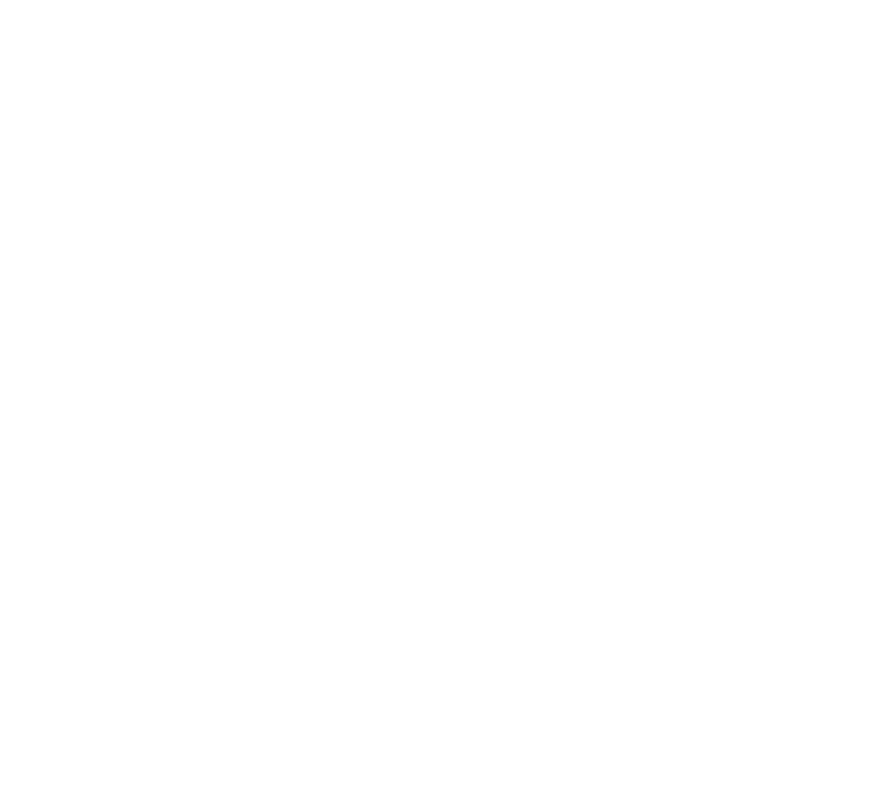
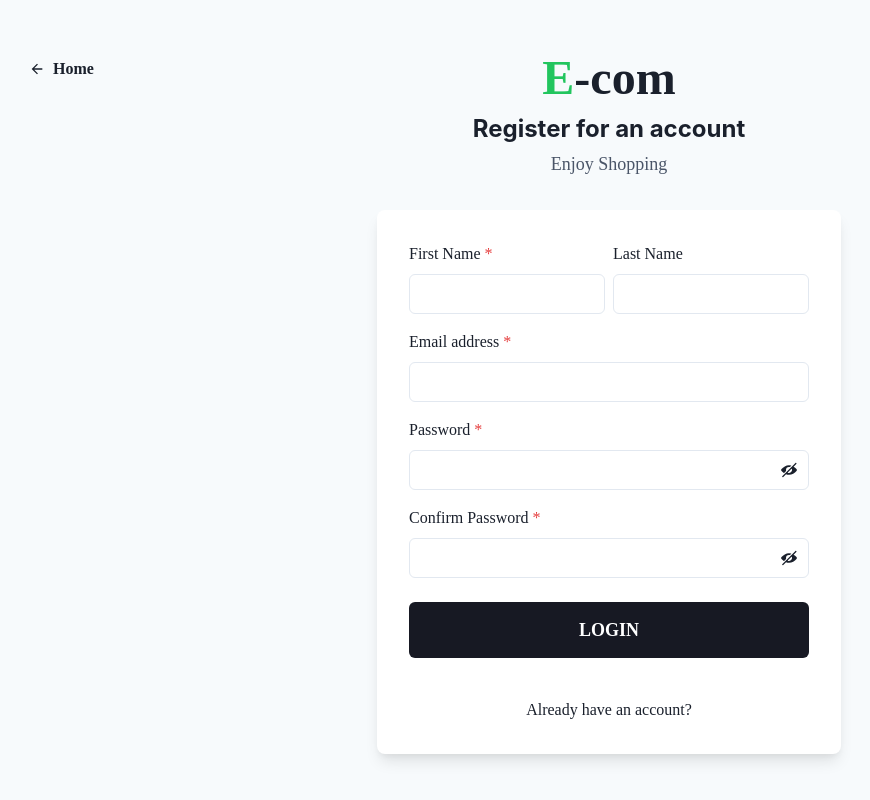
Before and after one commit to aminbista66/ecommerce, a React (Vite) app in the folder frontend/: page /register in a window 1280 px wide. Before the commit this address had no page. Shown: the whole page, without its empty margins (31-901 px from the left). Built offline with nearby package versions, Linux system fonts and the light colour scheme; a web font is replaced by a local one.

Commit message:
login/register page completed

```diff
--- a/frontend/package.json
+++ b/frontend/package.json
@@ -11,6 +11,7 @@
   },
   "dependencies": {
     "@ant-design/icons": "^5.1.4",
+    "@chakra-ui/icons": "^2.0.19",
     "@chakra-ui/react": "^2.7.0",
     "@emotion/react": "^11.11.1",
     "@emotion/styled": "^11.11.0",
--- a/frontend/src/App.jsx
+++ b/frontend/src/App.jsx
@@ -3,6 +3,7 @@
 import ProductDetail from './pages/ProductDetail'
 import Cart from './pages/Cart'
 import Login from './pages/Login'
+import Register from './pages/Register'
 
 function App() {
   return (
@@ -11,6 +12,7 @@
       <Route element={<ProductDetail/>} path="/product/:product_id" />
       <Route element={<Cart/>} path="/cart" />
       <Route element={<Login/>} path="/login"/>
+      <Route element={<Register/>} path="/register"/>
     </Routes>
   )
 }
--- a/frontend/src/pages/Login.jsx
+++ b/frontend/src/pages/Login.jsx
@@ -10,16 +10,36 @@
   Heading,
   Text,
   useColorModeValue,
+  InputGroup,
+  InputRightElement,
+  Center,
 } from "@chakra-ui/react";
-import { BiArrowBack } from "react-icons/bi";
+import { ViewIcon, ViewOffIcon, ArrowBackIcon } from '@chakra-ui/icons';
 import { Logo } from "../components";
+import { useNavigate } from "react-router-dom";
+import { useState } from "react";
 
 export default function Login() {
+  const navigate = useNavigate();
+  const initialData = Object.freeze({
+    email: "",
+    password: "",
+  });
+
+  const [data, setData] = useState(initialData);
+  const [showPassword, setShowPassword] = useState(false);
+
+  const handleChange = (e) => {
+    setData({
+      ...data,
+      [e.target.name]: e.target.value.trim(),
+    });
+  };
   return (
     <>
       <Box bg={useColorModeValue("gray.50", "gray.800")}>
         <Button
-          leftIcon={<BiArrowBack />}
+          leftIcon={<ArrowBackIcon />}
           color={"grey.900"}
           variant="link"
           sx={{
@@ -29,6 +49,7 @@
             outline: "none",
             padding: "10px",
           }}
+          onClick={() => navigate("/")}
         >
           Home
         </Button>
@@ -67,11 +88,27 @@
             <Stack spacing={4}>
               <FormControl id="email">
                 <FormLabel>Email address</FormLabel>
-                <Input type="email" name="email" />
+                <Input type="email" name="email" onChange={handleChange} />
               </FormControl>
               <FormControl id="password">
                 <FormLabel>Password</FormLabel>
-                <Input type="password" name="password" />
+                <InputGroup>
+                  <Input
+                    onChange={handleChange}
+                    name="password2"
+                    type={showPassword ? "text" : "password"}
+                  />
+                  <InputRightElement h={"full"}>
+                    <Button
+                      variant={"ghost"}
+                      onClick={() =>
+                        setShowPassword((showPassword) => !showPassword)
+                      }
+                    >
+                      {showPassword ? <ViewIcon/> : <ViewOffIcon/>}
+                    </Button>
+                  </InputRightElement>
+                </InputGroup>
               </FormControl>
               <Stack spacing={10}>
                 <Stack
@@ -97,6 +134,9 @@
                 >
                   Login
                 </Button>
+                <Center>
+                  <Link href={'/register'} color={"grey.900"}>Don't have an account?</Link>
+                </Center>
               </Stack>
             </Stack>
           </Box>
--- a/frontend/src/pages/Register.jsx
+++ b/frontend/src/pages/Register.jsx
@@ -1,4 +1,4 @@
-import React, { useState, useRef } from 'react';
+import React, { useState, useRef } from "react";
 
 import {
   Flex,
@@ -15,22 +15,21 @@
   Text,
   useColorModeValue,
   Link,
-} from '@chakra-ui/react';
-import { ViewIcon, ViewOffIcon, ArrowBackIcon } from '@chakra-ui/icons';
-import { useGlobalUserContext } from '../context/UserHandlerContext';
-import { useNavigate } from 'react-router-dom';
+  Center,
+} from "@chakra-ui/react";
+import { useNavigate } from "react-router-dom";
+import { ViewIcon, ViewOffIcon, ArrowBackIcon } from "@chakra-ui/icons";
+import { Logo } from "../components";
 
 export default function Register() {
   const navigate = useNavigate();
   const [showPassword, setShowPassword] = useState(false);
-  const passref = useRef(null);
-  const { createUser } = useGlobalUserContext();
   const initialData = {
-    email: '',
-    first_name: '',
-    last_name: '',
-    password: '',
-    password2: '',
+    email: "",
+    first_name: "",
+    last_name: "",
+    password: "",
+    password2: "",
     is_owner: false,
   };
   const [data, setData] = useState(initialData);
@@ -41,57 +40,53 @@
       [e.target.name]: e.target.value.trim(),
     });
   }
-  function handleSubmit(e) {
-    e.preventDefault();
-    if (data.password !== data.password2) {
-      setData({
-        ...data,
-        password: '',
-        password2: '',
-      });
-      alert('password does not match');
-      return;
-    }
-    createUser(data);
-  }
   return (
     <>
-    <Box bg={useColorModeValue('gray.50', 'gray.800')}>
+      <Box bg={useColorModeValue("gray.50", "gray.800")}>
         <Button
           leftIcon={<ArrowBackIcon />}
-          colorScheme="blue"
+          color={'grey.900'}
           variant="link"
           sx={{
-            position: 'absolute',
-            top: '50px',
-            left: '50px',
-            outline: 'none',
-            padding: '10px'
+            position: "absolute",
+            top: "50px",
+            left: "50px",
+            outline: "none",
+            padding: "10px",
           }}
-          onClick={() => navigate('/')}
+          onClick={() => navigate("/")}
         >
           Home
         </Button>
       </Box>
       <Flex
-      minH={'100vh'}
-      align={'center'}
-      justify={'center'}
-      bg={useColorModeValue('gray.50', 'gray.800')}
+        minH={"100vh"}
+        align={"center"}
+        justify={"center"}
+        bg={useColorModeValue("gray.50", "gray.800")}
       >
-      <Stack spacing={8} mx={'auto'} maxW={'lg'} py={12} px={6}>
-        <Stack align={'center'}>
-          <Heading fontSize={'4xl'} textAlign={'center'}>
-            Sign up
+        <Stack
+          spacing={8}
+          mx={"auto"}
+          maxW={"lg"}
+          py={12}
+          px={6}
+          minWidth={"450px"}
+          width={"550px"}
+        >
+          <Stack align={"center"}>
+            <Heading fontSize={"5xl"}>
+              <Logo />
             </Heading>
-          <Text fontSize={'lg'} color={'gray.600'}>
-            to enjoy all of our cool features ✌️
+            <Heading fontSize={"2xl"}>Register for an account</Heading>
+            <Text fontSize={"lg"} color={"gray.600"}>
+              Enjoy Shopping
             </Text>
           </Stack>
           <Box
-          rounded={'lg'}
-          bg={useColorModeValue('white', 'gray.700')}
-          boxShadow={'lg'}
+            rounded={"lg"}
+            bg={useColorModeValue("white", "gray.700")}
+            boxShadow={"lg"}
             p={8}
           >
             <Stack spacing={4}>
@@ -99,29 +94,41 @@
                 <Box>
                   <FormControl id="firstName" isRequired>
                     <FormLabel>First Name</FormLabel>
-                  <Input type="text" name="first_name" onChange={handleChange}/>
+                    <Input
+                      type="text"
+                      name="first_name"
+                      onChange={handleChange}
+                    />
                   </FormControl>
                 </Box>
                 <Box>
                   <FormControl id="lastName">
                     <FormLabel>Last Name</FormLabel>
-                  <Input type="text" name='last_name' onChange={handleChange}/>
+                    <Input
+                      type="text"
+                      name="last_name"
+                      onChange={handleChange}
+                    />
                   </FormControl>
                 </Box>
               </HStack>
               <FormControl id="email" isRequired>
                 <FormLabel>Email address</FormLabel>
-              <Input type="email" name='email' onChange={handleChange}/>
+                <Input type="email" name="email" onChange={handleChange} />
               </FormControl>
               <FormControl id="password" isRequired>
                 <FormLabel>Password</FormLabel>
                 <InputGroup>
-                <Input type={showPassword ? 'text' : 'password'} onChange={handleChange} name="password"/>
-                <InputRightElement h={'full'}>
+                  <Input
+                    type={showPassword ? "text" : "password"}
+                    onChange={handleChange}
+                    name="password1"
+                  />
+                  <InputRightElement h={"full"}>
                     <Button
-                    variant={'ghost'}
+                      variant={"ghost"}
                       onClick={() =>
-                      setShowPassword(showPassword => !showPassword)
+                        setShowPassword((showPassword) => !showPassword)
                       }
                     >
                       {showPassword ? <ViewIcon /> : <ViewOffIcon />}
@@ -129,15 +136,19 @@
                   </InputRightElement>
                 </InputGroup>
               </FormControl>
-            <FormControl id="password" isRequired>
+              <FormControl id="confirm-password" isRequired>
                 <FormLabel>Confirm Password</FormLabel>
                 <InputGroup>
-                <Input onChange={handleChange} name="password2" type={showPassword ? 'text' : 'password'} />
-                <InputRightElement h={'full'}>
+                  <Input
+                    onChange={handleChange}
+                    name="password2"
+                    type={showPassword ? "text" : "password"}
+                  />
+                  <InputRightElement h={"full"}>
                     <Button
-                    variant={'ghost'}
+                      variant={"ghost"}
                       onClick={() =>
-                      setShowPassword(showPassword => !showPassword)
+                        setShowPassword((showPassword) => !showPassword)
                       }
                     >
                       {showPassword ? <ViewIcon /> : <ViewOffIcon />}
@@ -147,21 +158,26 @@
               </FormControl>
               <Stack spacing={10} pt={2}>
                 <Button
-                loadingText="Submitting"
-                size="lg"
-                bg={'blue.400'}
-                color={'white'}
+                  rounded={"md"}
+                  w={"full"}
+                  size={"lg"}
+                  py={"7"}
+                  bg="gray.900"
+                  color="white"
+                  textTransform={"uppercase"}
                   _hover={{
-                  bg: 'blue.500',
+                    transform: "translateY(2px)",
+                    boxShadow: "lg",
                   }}
+                  disabled
                 >
-                Register
+                  Login
                 </Button>
-            </Stack>
-            <Stack pt={6}>
-              <Text align={'center'}>
-                Already a user? <Link color={'grey.900'} href="/login">Login</Link>
-              </Text>
+                <Center>
+                  <Link href="/login" color={"grey.900"}>
+                    Already have an account?
+                  </Link>
+                </Center>
               </Stack>
             </Stack>
           </Box>
```
Also changed, not shown: 2 other files (tests, documents, lock files or other folders). Lines whose indentation alone changed are shown as unchanged.
